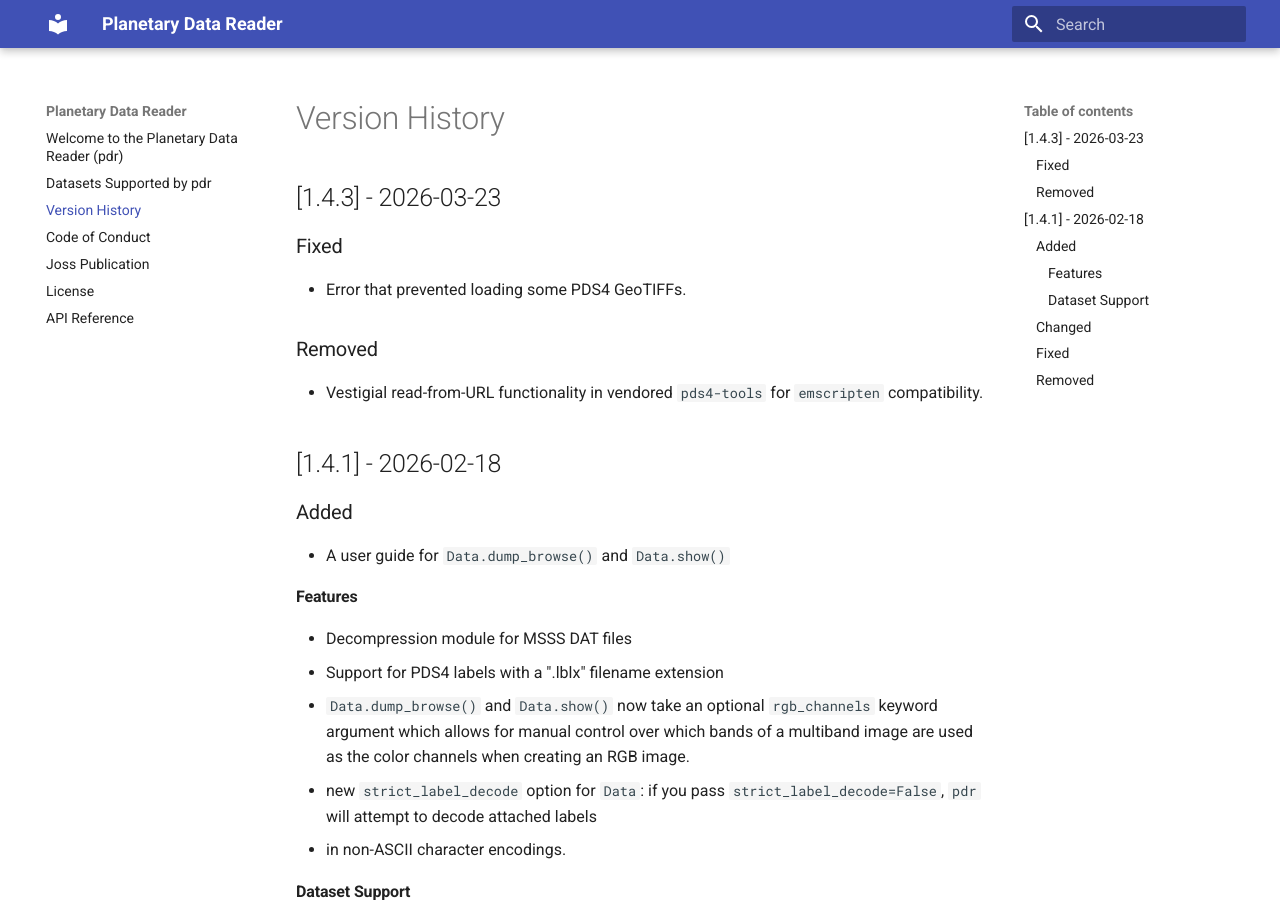
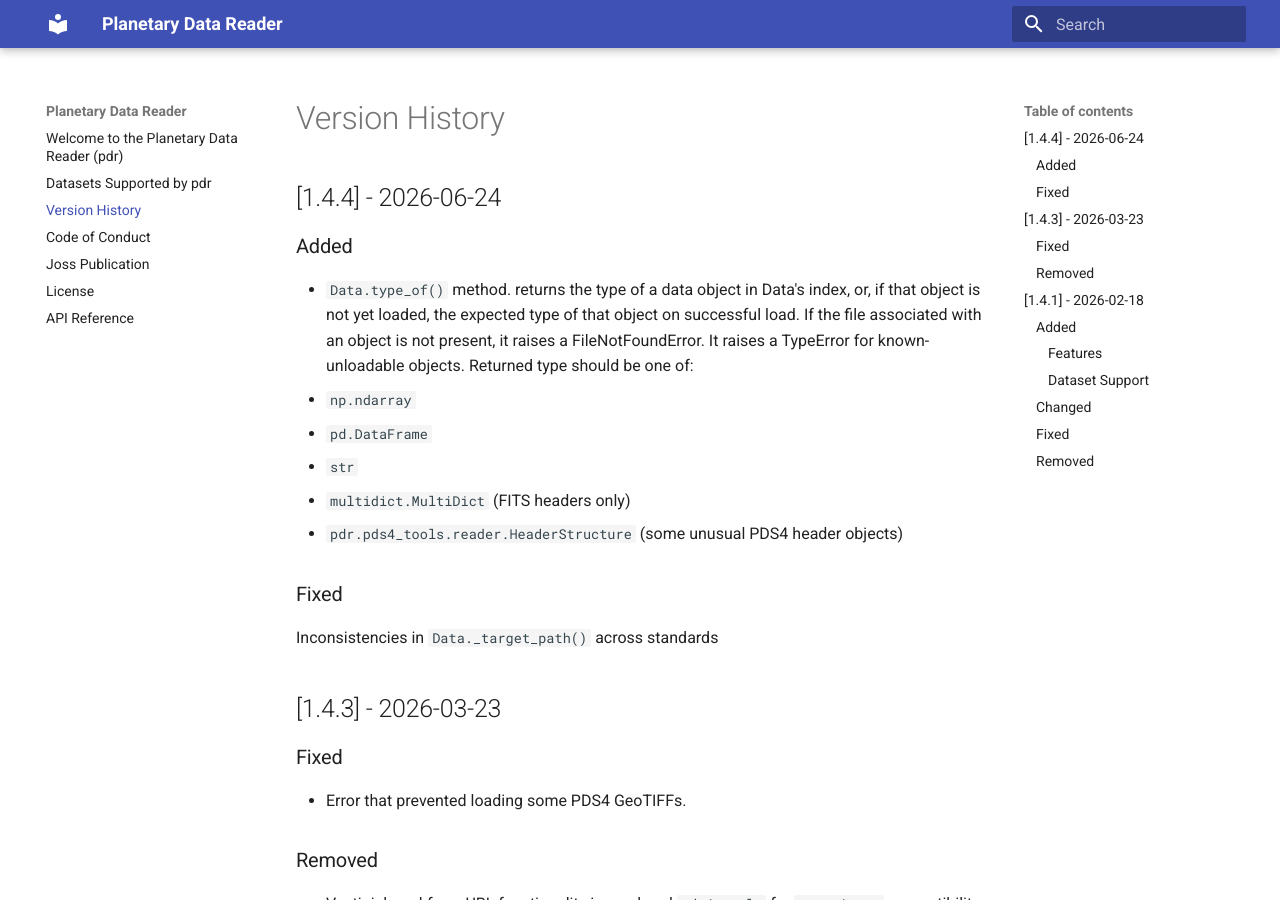
Before and after one commit to MillionConcepts/pdr, an MkDocs documentation site: the page built from docs/version_history.md, in a window 1280 px wide and 900 px high. Built offline with MkDocs 1.6.1 and Material for MkDocs 9.7.7, drawn with Linux system fonts in a browser that asks for light colours.

Commit message:
update changelog, bump version #

```diff
--- a/docs/version_history.md
+++ b/docs/version_history.md
@@ -1,4 +1,23 @@
 # Version History
+
+## [1.4.4] - 2026-06-24
+
+### Added
+
+- `Data.type_of()` method. returns the type of a data object in Data's index, or,
+if that object is not yet loaded, the expected type of that object on
+successful load. If the file associated with an object is not present, it raises
+a FileNotFoundError. It raises a TypeError for known-unloadable objects. Returned
+type should be one of:
+  - `np.ndarray`
+  - `pd.DataFrame`
+  - `str`
+  - `multidict.MultiDict` (FITS headers only)
+  - `pdr.pds4_tools.reader.HeaderStructure` (some unusual PDS4 header objects)
+
+### Fixed
+
+Inconsistencies in `Data._target_path()` across standards
 
 ## [1.4.3] - 2026-03-23
 
--- a/pdr/__init__.py
+++ b/pdr/__init__.py
@@ -8,7 +8,7 @@ from pdr.pdr import Data, Metadata
 if TYPE_CHECKING:
     from pathlib import Path
 
-__version__ = "1.4.3"
+__version__ = "1.4.4"
 
 pkg_dir = _osp.abspath(_osp.dirname(__file__))
 
--- a/pyproject.toml
+++ b/pyproject.toml
@@ -4,7 +4,7 @@
 
 [project]
 name        = "pdr"
-version     = "1.4.3"
+version     = "1.4.4"
 description = "Planetary Data Reader"
 readme      = "README.md"
 license     = { file = "LICENSE.md" }
```
